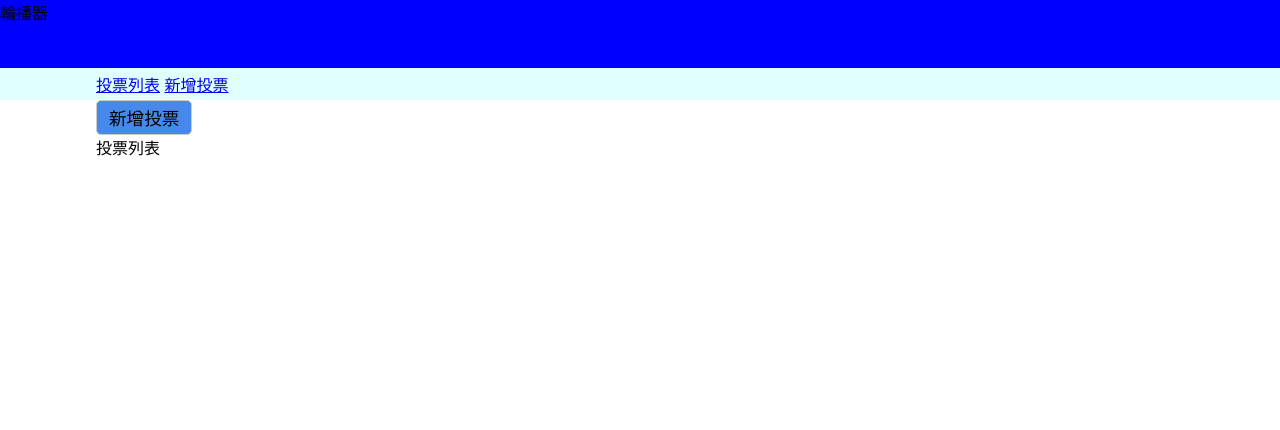
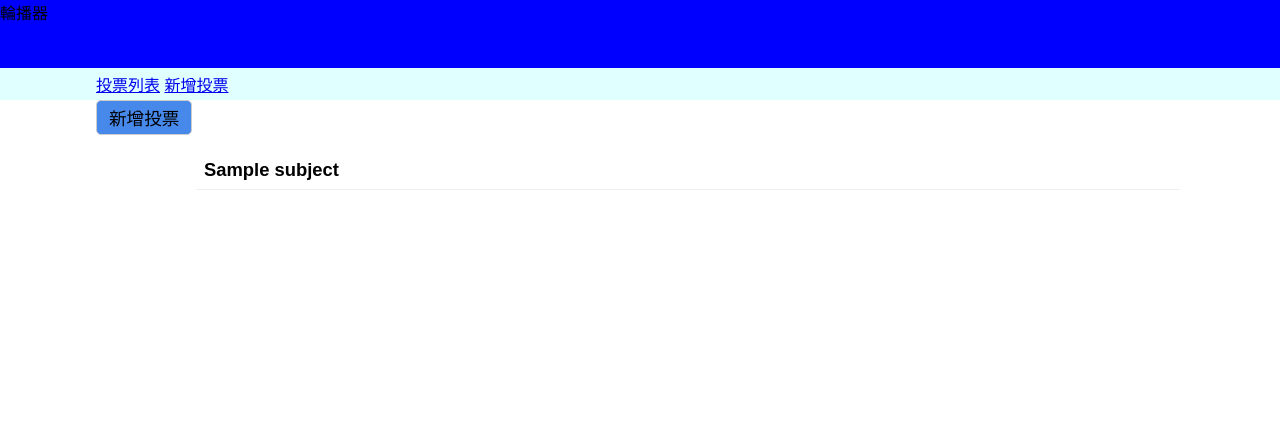
Before and after one commit to mackliu/11101-vote, a PHP site: page /back.php in a window 1280 px wide. Shown: the top 430 px of the page. Run offline with PHP 8.4, Linux system fonts and the light colour scheme; tables that the repository leaves empty hold one stand-in row (values such as "Sample post").

Commit message:
增加後台投票列表的css

```diff
--- a/back.php
+++ b/back.php
@@ -1,3 +1,7 @@
+<?php
+
+include_once "./api/base.php";
+?>
 <!DOCTYPE html>
 <html lang="en">
 <head>
@@ -25,7 +29,20 @@ if(isset($file) && file_exists($file)){
 ?>
     <button class="btn btn-primary" onclick="location.href='?do=add_vote'">新增投票</button>
 
-    <div>投票列表</div>
+    <div>
+        <ul>
+        <?php
+            $subjects=all('subjects');
+            foreach($subjects as $subject){
+                echo "<li class='list-items'>";
+                echo $subject['subject'];
+                echo "</li>";
+            }
+
+        ?>
+        </ul>
+
+    </div>
 <?php
 }
 ?>
--- a/css/back.css
+++ b/css/back.css
@@ -2,7 +2,20 @@
     height:100px;
 }
 #container{
+    min-height:calc(100vh - 100px - 3rem );
+}
 
-    min-height:calc(100vh - 100px - 3rem );
-
+ul{
+    margin:1rem 0 1rem 6rem;
 }
+.list-items{
+    padding:0.5rem;
+    margin:0.25rem;
+    border-bottom:1px solid #eee;
+    font-weight: bold;
+    font-size:1.15rem;
+}
+.list-items:hover{
+    background-color: rgb(216, 255, 237);
+    cursor: pointer;
+}
```
